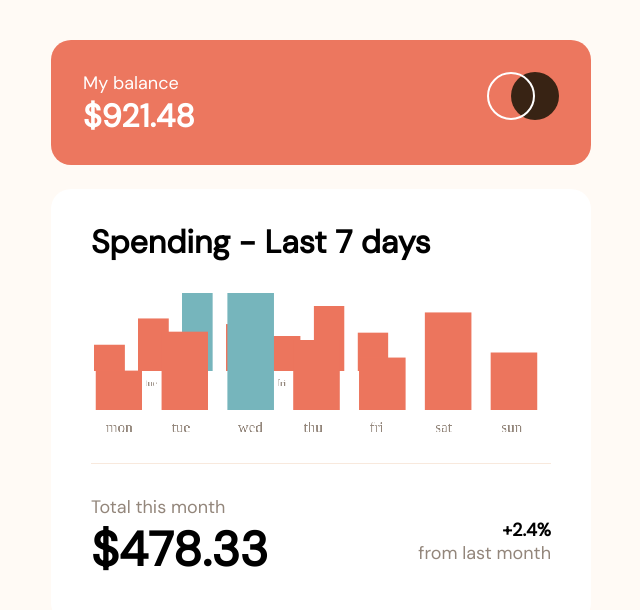
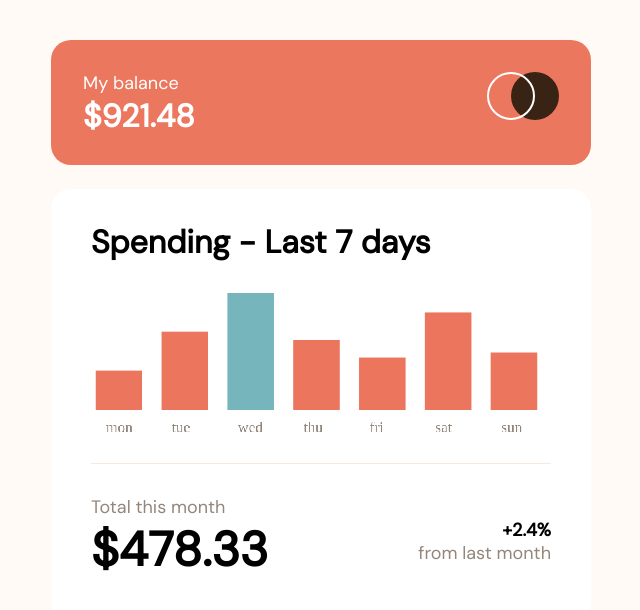
Before and after one commit to nikeshnaik/expense-management-graph-rect, a React (Create React App) app: page / in a window 1280 px wide. Shown: the top 610 px of the page, without its empty margins (319-959 px from the left). Built offline with nearby package versions, Linux system fonts and the light colour scheme.

Commit message:
fix: blurred canvas output and margin

```diff
--- a/src/charts/barchart.jsx
+++ b/src/charts/barchart.jsx
@@ -10,22 +10,22 @@ function BarChart(props) {
     let dpr = window.devicePixelRatio * 1.5
 
     useEffect(() => {
+
         const canvas = ref.current.getContext('2d')
         canvas.scale(dpr, dpr);
         var canvas_height = 178
         var offset = 3
         var width = 30.92
-        var baseline = 90
         var maxValue = 0
         maxValue = Math.max(...data.map(item => item.amount))
 
-
+        canvas.clearRect(0, 0, 480, 178)
         data.forEach(element => {
             drawBar(canvas, offset, canvas_height - (element.amount * 1.5) - 100, width, (element.amount * 1.5), maxValue === element.amount)
             fillTextBelowBar(canvas, offset + 7, canvas_height - 85, element.day)
             offset = offset + width + 13
         });
-    }, [true])
+    }, [data, dpr])
 
 
     function drawBar(canvas, posX, posY, width, height, isItMaxValue) {
@@ -33,8 +33,6 @@ function BarChart(props) {
         canvas.lineWidth = 0.0001
         canvas.fillStyle = isItMaxValue ? maxValueBarColor : barColor
         canvas.fillRect(posX, posY, width, height)
-
-
     }
 
     function fillTextBelowBar(canvas, posX, posY, textValue) {
@@ -43,7 +41,17 @@ function BarChart(props) {
         canvas.fillText(textValue, posX, posY);
     }
 
-    return <canvas ref={ref} width={460 * dpr} height={178 * dpr} style={{ width: "460px", height: "178px" }} />
+
+    const handleHover = (event) => {
+
+        console.log(event.clientX, event.clientY, event.target)
+
+        event.stopPropagation()
+
+    }
+
+
+    return <canvas onMouseMove={handleHover} ref={ref} width={460 * dpr} height={178 * dpr} style={{ width: "460px", height: "178px" }} />
 }
 
 
--- a/src/layout/graph/graph.module.css
+++ b/src/layout/graph/graph.module.css
@@ -1,6 +1,7 @@
 .container {
     width: inherit;
     height: 17.8rem;
+    cursor: pointer;
 }
 
 #graph_title {
```
